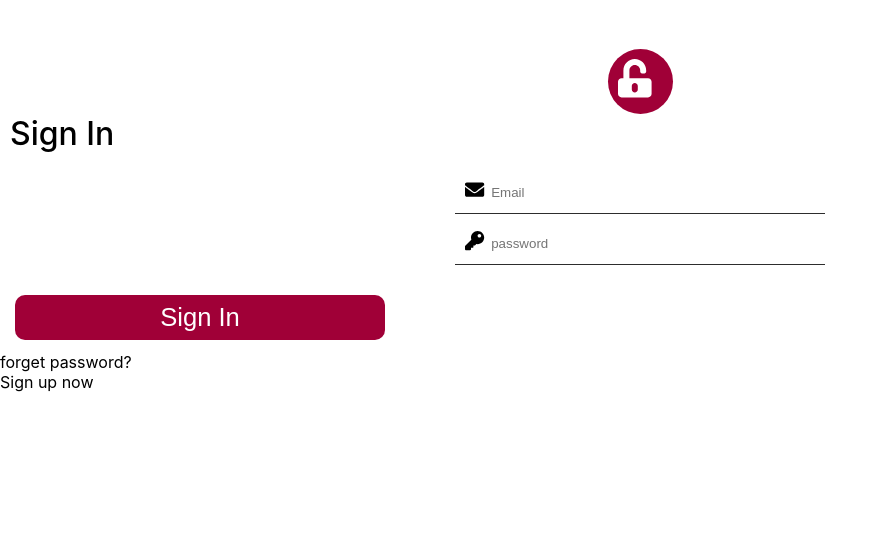
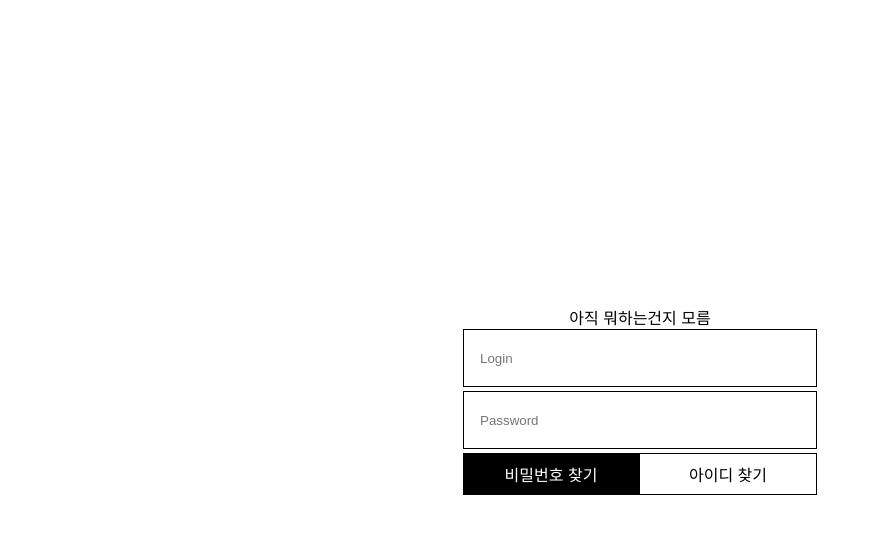
Before and after one commit to steamed-potatoes/potato-front, a React (Create React App) app: page /Login in a window 1280 px wide. Shown: the top 534 px of the page, without its empty margins (0-888 px from the left). Built offline with nearby package versions, Linux system fonts and the light colour scheme.

Commit message:
[ADD] 갈아엎기

```diff
--- a/src/containers/login/Login.css
+++ /dev/null
@@ -1,125 +0,0 @@
-.Login__Container {
-  height: 100vh;
-  width: 100vw;
-  display: flex;
-  flex-direction: column;
-  justify-content: center;
-}
-
-.Login__Item__Header {
-  font-weight: 450;
-  font-size: larger;
-  padding: 0 10px;
-  flex-basis: 10%;
-}
-
-.Login__item__form {
-  flex-basis: 40%;
-}
-#header__print {
-  font-size: 32px;
-}
-
-.Item__Logo {
-  width: 45px;
-  height: 45px;
-  margin: auto;
-  padding: 10px;
-  border-radius: 50%;
-  background-color: #a00037;
-}
-form {
-  margin-top: 10px;
-}
-.Login__form {
-  margin: 10px;
-}
-
-input {
-  height: 20px;
-  margin: 2px 5px;
-}
-
-#label__Email {
-  margin-top: 0%;
-  margin-bottom: 2px;
-}
-.area__email {
-  border-bottom: 1px solid rgb(45, 45, 45);
-
-  /* border: 1px solid rgb(45, 45, 45);
-    border-radius: 10px;
-    */
-  padding: 5px 10px;
-  width: 350px;
-  height: 30px;
-  margin: auto;
-  font-size: larger;
-  text-align: left;
-}
-
-#label__Email {
-  color: rgb(110, 110, 110);
-}
-
-.area__pw {
-  border-bottom: 1px solid rgb(45, 45, 45);
-
-  /* border: 1px solid rgb(45, 45, 45);
-    border-radius: 10px;  */
-
-  padding: 5px 10px;
-  width: 350px;
-  height: 30px;
-  margin: auto;
-  font-size: larger;
-  text-align: left;
-}
-
-#label__pw {
-  color: rgb(110, 110, 110);
-}
-
-#Item__submit {
-  background: #a00037;
-  color: #fff;
-  border: none;
-  border-radius: 10px;
-  height: 45px;
-  width: 370px;
-  font-size: 1.6em;
-  padding: 0 2em;
-  cursor: pointer;
-  transition: 800ms ease all;
-  margin-top: 20px;
-
-  /* background:#fff;
-    color:#a00037;
-    border: 2px solid #a00037; */
-}
-
-#Item__submit:hover {
-  background: #fff;
-  color: #a00037;
-  border: 2px solid #a00037;
-  border-radius: 10px;
-
-  /* background:#a00037;
-    color:#fff;
-    border:none; */
-
-  transition: 800ms ease all;
-}
-
-.Login__Item__Under {
-  flex-basis: 50%;
-}
-
-input:focus {
-  outline: none;
-}
-
-a {
-  color: black;
-  text-decoration: none;
-}
--- a/src/containers/login/Login.jsx
+++ b/src/containers/login/Login.jsx
@@ -1,68 +1,76 @@
 import React from 'react';
-import { FontAwesomeIcon } from '@fortawesome/react-fontawesome';
-import {
-  faKey,
-  faUnlockAlt,
-  faEnvelope,
-} from '@fortawesome/free-solid-svg-icons';
-import './Login.css';
-
-const inputStyle = {
-  border: 'none',
-};
-const headerIconStyle = {
-  color: 'white',
-};
+import styled from 'styled-components';
 
 const Login = () => {
   return (
-    <div className="Login__Container">
-      <div className="Login__Item__Header">
-        <div className="Item__Logo">
-          <FontAwesomeIcon
-            size="2x"
-            style={headerIconStyle}
-            icon={faUnlockAlt}
-          />
-        </div>
-        <span id="header__print">Sign In</span>
-      </div>
-      <form id="Login__Item__Form">
-        <div className="Login__form" id="Item__id">
-          <div className="area__email">
-            <FontAwesomeIcon size="1.8x" icon={faEnvelope} />
-            <input
-              type="text"
-              id="input__email"
-              name="user-Email"
-              placeholder="Email"
-              style={inputStyle}
-            />
-          </div>
-        </div>
-        <div className="Login__form" id="Item__pw">
-          <div className="area__pw">
-            <FontAwesomeIcon className="Icon__Logo" icon={faKey} />
-            <input
-              type="password"
-              id="input__pw"
-              name="user-Pw"
-              placeholder="password"
-              style={inputStyle}
-            />
-          </div>
-        </div>
-        <div className="Login__form">
-          <input type="submit" id="Item__submit" value="Sign In" />
-        </div>
-      </form>
-      <div className="Login__Item__Under">
-        forget password?
-        <br />
-        <a href="/Signup">Sign up now</a>
-      </div>
-    </div>
+    <Wrapper>
+      <div>아직 뭐하는건지 모름</div>
+      <InputBox type="text" placeholder="Login" />
+      <InputBox type="password" placeholder="Password" />
+      <ForgotContainer>
+        <ForgotPassword>비밀번호 찾기</ForgotPassword>
+        <ForgotId>아이디 찾기</ForgotId>
+      </ForgotContainer>
+    </Wrapper>
   );
 };
 
+const Wrapper = styled.div`
+  display: flex;
+  flex-direction: column;
+  justify-content: center;
+  align-items: center;
+  width: 100vw;
+  height: 100vh;
+`;
+
+const InputBox = styled.input`
+  border: 1px solid #000;
+  width: 320px;
+  height: 24px;
+  background-color: #fff;
+  padding: 16px;
+  margin-bottom: 4px;
+  outline: none;
+`;
+
+const ForgotContainer = styled.div`
+  display: flex;
+  width: 354px;
+`;
+
+const ForgotPassword = styled.div`
+  display: flex;
+  justify-content: center;
+  align-items: center;
+  color: #fff;
+  background-color: #000;
+  font-size: 16px;
+  cursor: pointer;
+  width: 176px;
+  padding: 8px;
+  outline: none;
+  &:hover {
+    transform: scale(1.05);
+    transition-duration: 0.5s;
+  }
+`;
+const ForgotId = styled.div`
+  display: flex;
+  justify-content: center;
+  align-items: center;
+  color: #000;
+  border: 1px solid #000;
+  background-color: #fff;
+  font-size: 16px;
+  cursor: pointer;
+  width: 176px;
+  padding: 8px;
+  outline: none;
+  &:hover {
+    transform: scale(1.05);
+    transition-duration: 0.5s;
+  }
+`;
+
 export default Login;
```
Also changed, not shown: src/containers/App.css (deleted, +0 -38 lines).
